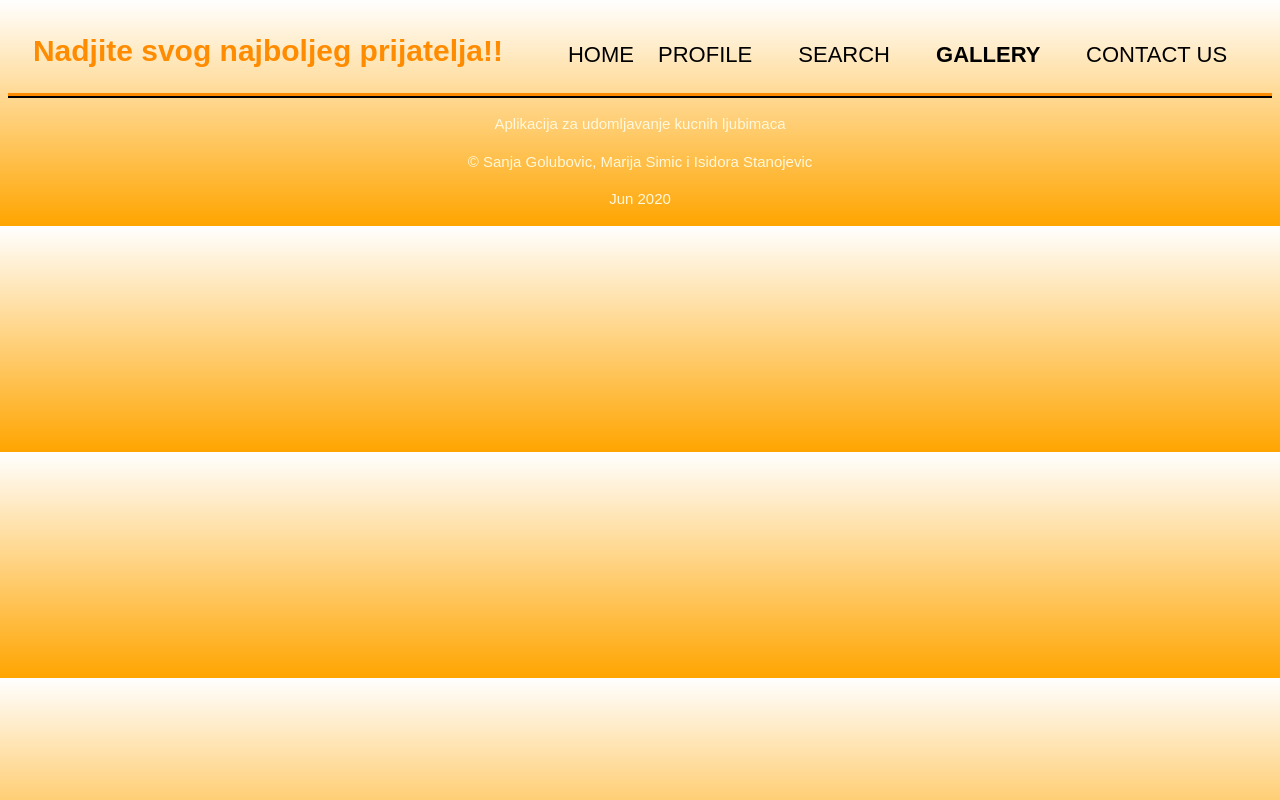
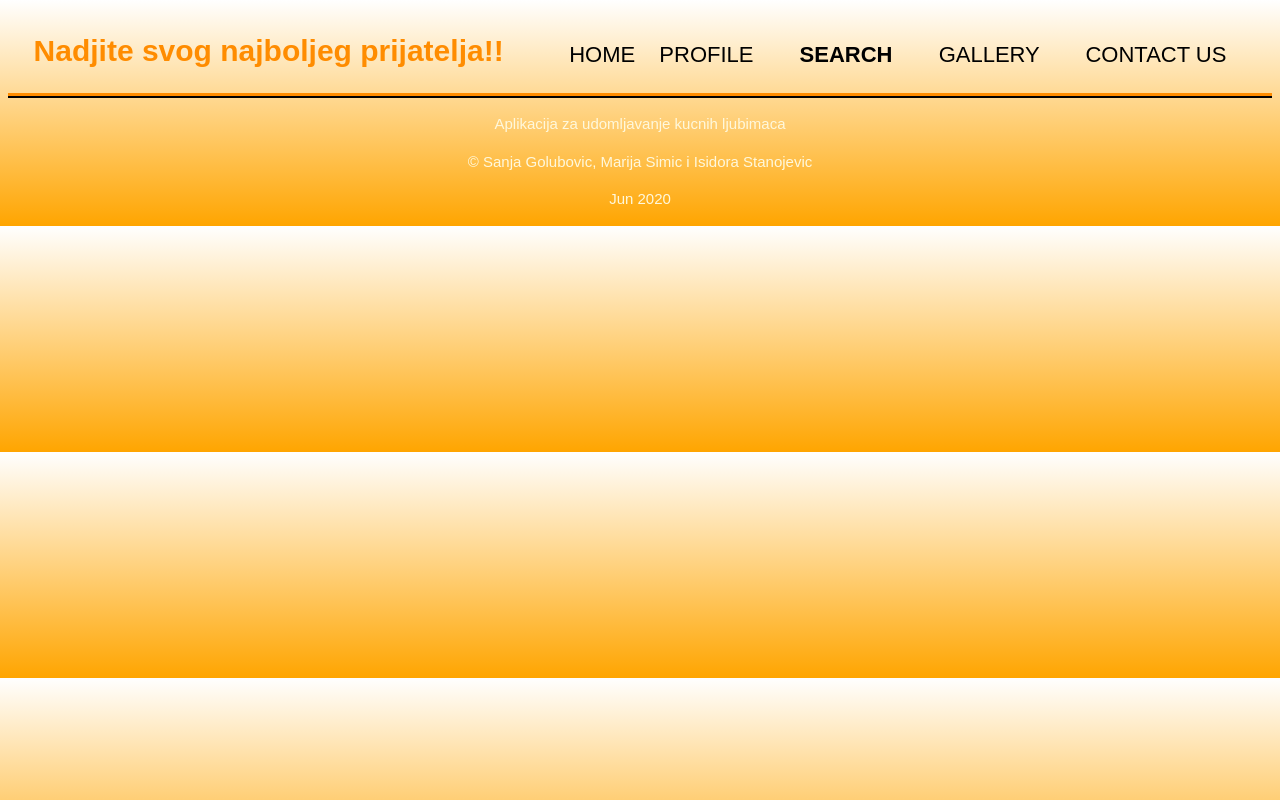
Before and after one commit to IsidoraStanojevic/UdomljavanjeLjubimaca, a plain HTML site: page filter.html in a window 1280 px wide. Drawn offline with Linux system fonts and the light colour scheme.

Commit message:
small commit

```diff
--- a/filter.html
+++ b/filter.html
@@ -20,8 +20,8 @@
                 <ul>
                     <li ></li><a href="index.html"> Home</a> </li>
                     <li><a href="profil.html"> Profile </a></li>
-                    <li><a href="filter.html"> Search </a></li>
-                    <li class="current"><a href="gallery.html"> Gallery </a></li class="current">
+                    <li class="current"><a href="filter.html"> Search </a></li>
+                    <li ><a href="gallery.html"> Gallery </a></li class="current">
                     <li><a href="contactus.html"> Contact Us</a></li>
                 </ul>
             </nav>
```
